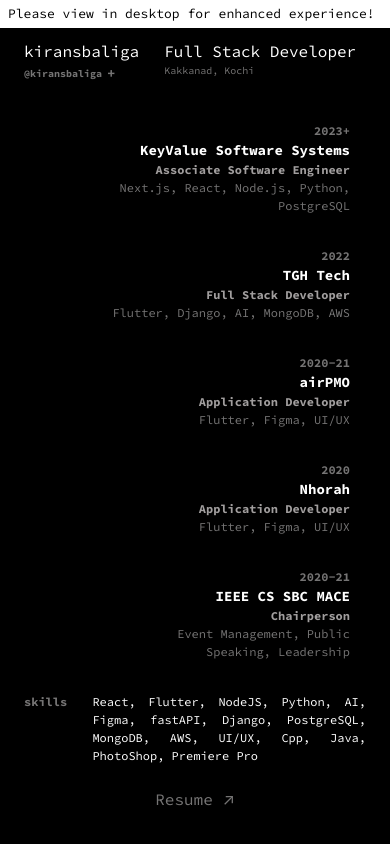
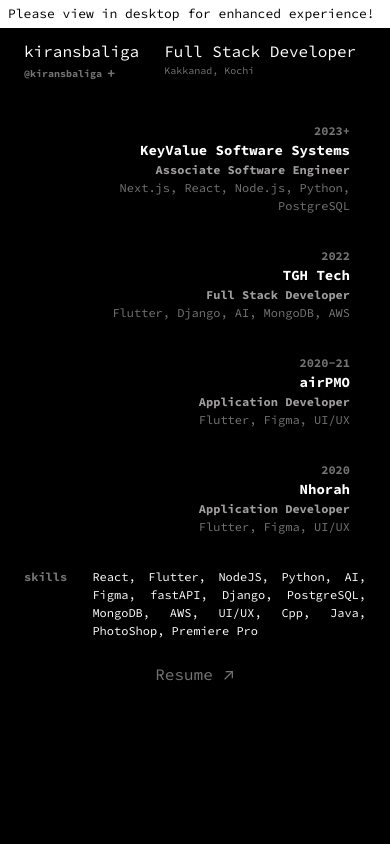
Before and after one commit to kiransbaliga/kiransbaliga.github.io, a React (Vite) app: page / in a window 390 px wide. Shown: the top 844 px of the page. Built offline with nearby package versions, Linux system fonts and the light colour scheme.

Commit message:
chore: Refactor Experience component to exclude item at index 4 on mobile view

```diff
--- a/src/components/Experience/Experience.tsx
+++ b/src/components/Experience/Experience.tsx
@@ -48,7 +48,12 @@
         setIsOpen={setIsOpen}
       ></Modal>
       <div ref={expDataRef} className="exp-data">
-        {data.map((item, index) => (
+        {data.map((item, index) =>{
+
+          if(isFromMobile && index==4)
+            return
+
+          return(
           <div
             className="exp-item"
             key={index}
@@ -66,7 +71,7 @@
               </div>
             </div>
           </div>
-        ))}
+        )})}
         <div className="skills-wrapper">
           <div className="skills">
             <span>skills</span>
--- a/src/constants/data.ts
+++ b/src/constants/data.ts
@@ -196,7 +196,7 @@
   {
     media:
       "https://raw.githubusercontent.com/kiransbaliga/kiransbaliga.github.io/master/img/Where%20is%20my%20mouse.png",
-    link: "https://kiransbaliga.github.io/where-is-my-mouse",
+    link: "https://kiransbaliga.github.io/Where-is-my-mouse",
     type: "image",
     description:
       "A fun plain html,css,Javascript game where you have to find the mouse pointer in a sea of similar pointers",
```
